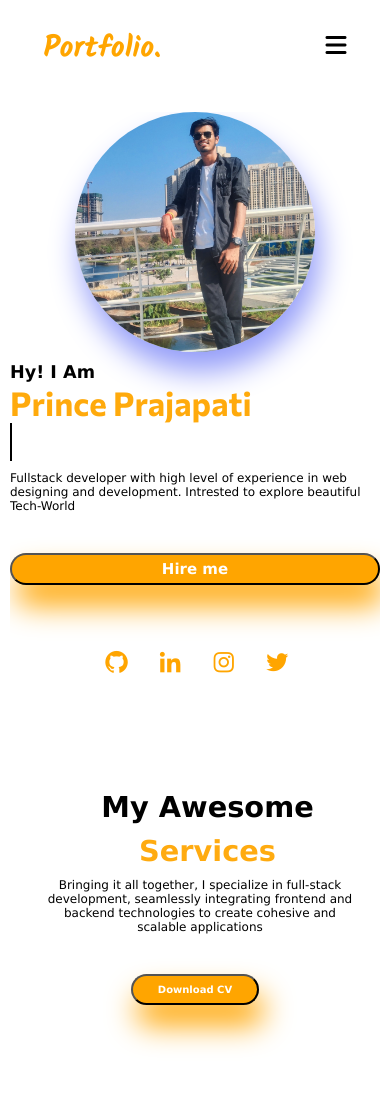
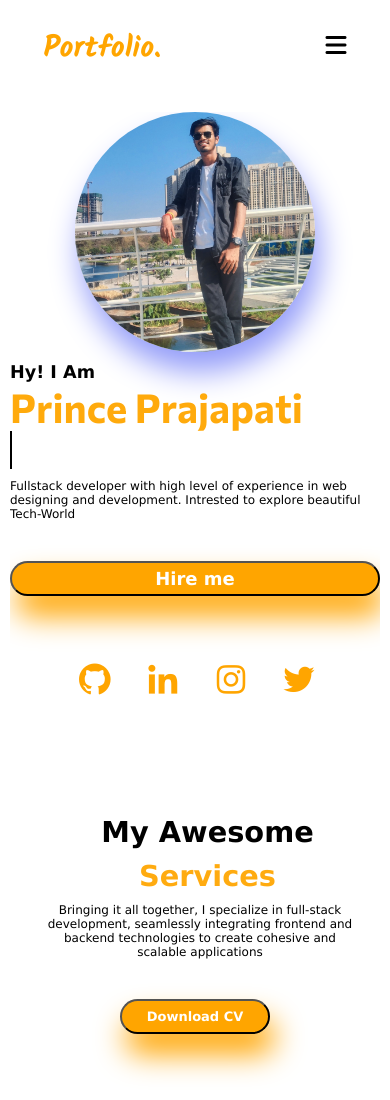
Before and after one commit to prince-8888/portfolio, a plain HTML site: page index.html in a window 390 px wide. Shown: the top 1100 px of the page. Drawn offline with nearby package versions, Linux system fonts and the light colour scheme; a web font is replaced by a local one.

Commit message:
Update media.css
font-size changes

```diff
--- a/media.css
+++ b/media.css
@@ -231,9 +231,21 @@
         width: 15rem;
 
       }
+    .button{
+        font-size: 18px;
+    }
       .princeverma{
-        font-size: 33px;
+        font-size: 40px;
       }
+    .icons{
+        font-size: 38px;
+    }
+    .cvbutton{
+        font-size: 13px;
+    }
+    .send{
+        font-size: 16px;
+    }
       h2{
         font-size: 1.1rem;
       }
```
